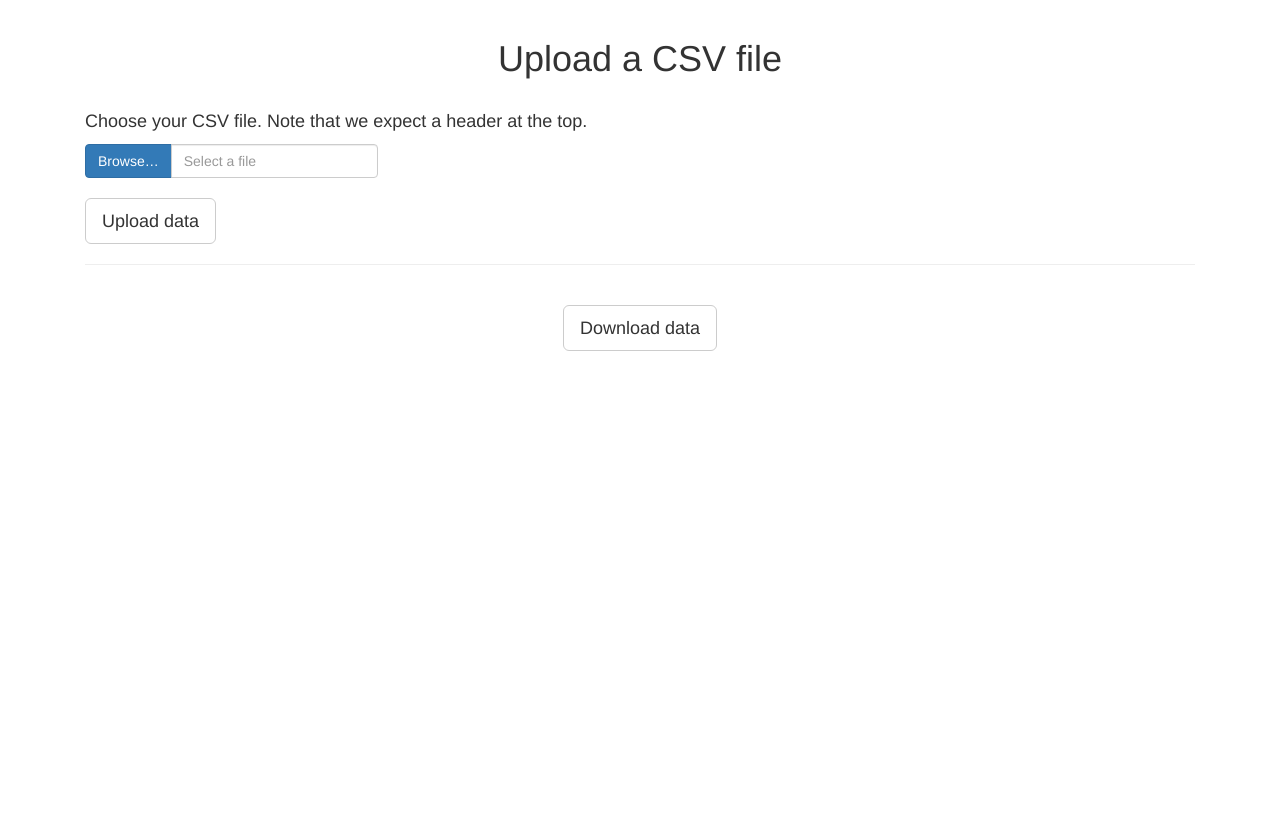
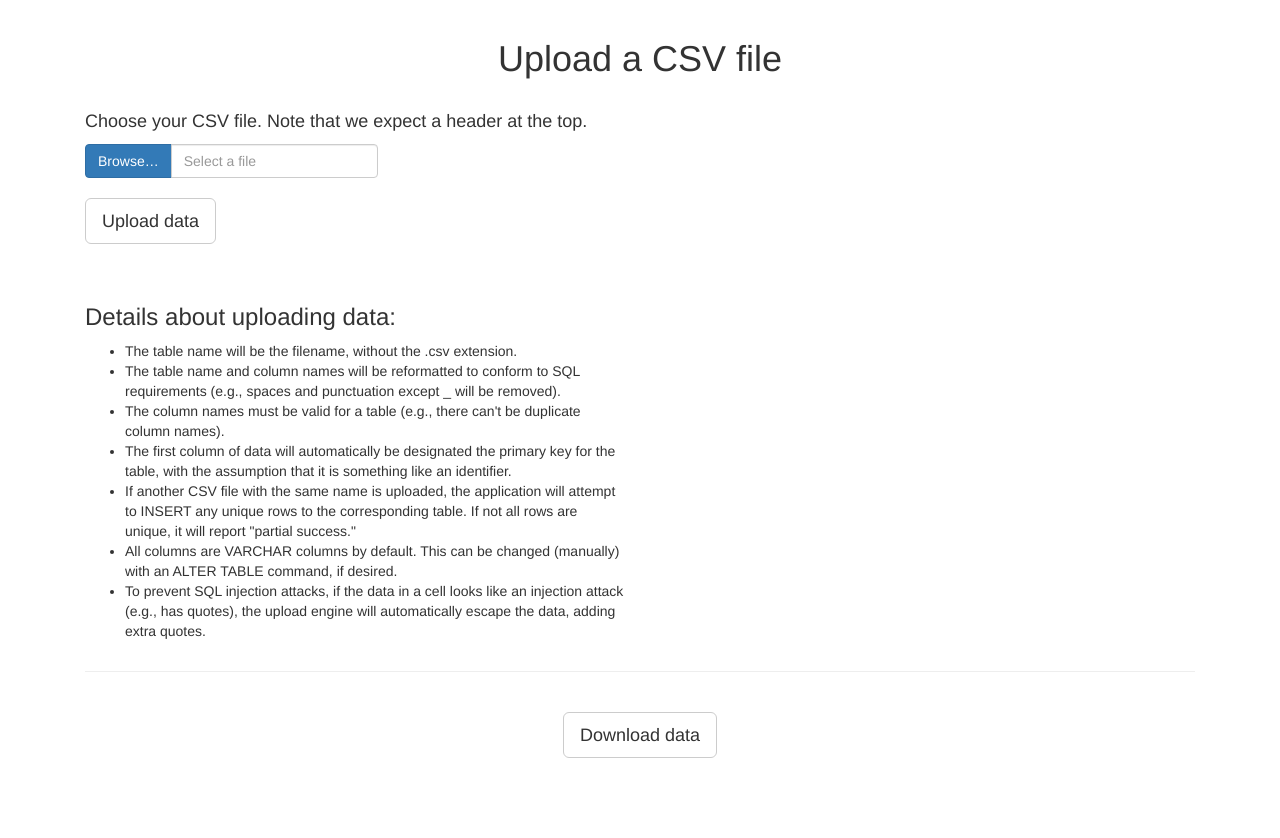
Before and after one commit to chene5/ai_db, a Flask app: page /upload in a window 1280 px wide. Shown: the part 51-889 px from the top of the page. Before the commit the page ends 402 px from the top, so only its background shows below. Run offline with Flask 2, Linux system fonts and the light colour scheme; some libraries are stand-ins or nearby versions.

Commit message:
Added information about uploading

```diff
--- a/application/templates/index.html
+++ b/application/templates/index.html
@@ -109,6 +109,24 @@ input[readonly] {
 
   </div>
 
+  <br />
+  <br />
+
+  <div class="row">
+    <div class="col-sm-6 col-sm-6 col-12">
+    	<h3>Details about uploading data:</h3>
+    	<ul>
+    	  <li>The table name will be the filename, without the .csv extension.</li>
+    	  <li>The table name and column names will be reformatted to conform to SQL requirements (e.g., spaces and punctuation except _ will be removed).</li>
+    	  <li>The column names must be valid for a table (e.g., there can't be duplicate column names).</li>
+    	  <li>The first column of data will automatically be designated the primary key for the table, with the assumption that it is something like an identifier.</li>
+    	  <li>If another CSV file with the same name is uploaded, the application will attempt to INSERT any unique rows to the corresponding table. If not all rows are unique, it will report "partial success."</li>
+    	  <li>All columns are VARCHAR columns by default. This can be changed (manually) with an ALTER TABLE command, if desired.</li>
+    	  <li>To prevent SQL injection attacks, if the data in a cell looks like an injection attack (e.g., has quotes), the upload engine will automatically escape the data, adding extra quotes.</li>
+    	</ul>
+    </div>
+  </div>
+
   <hr>
   <br />
 
```
